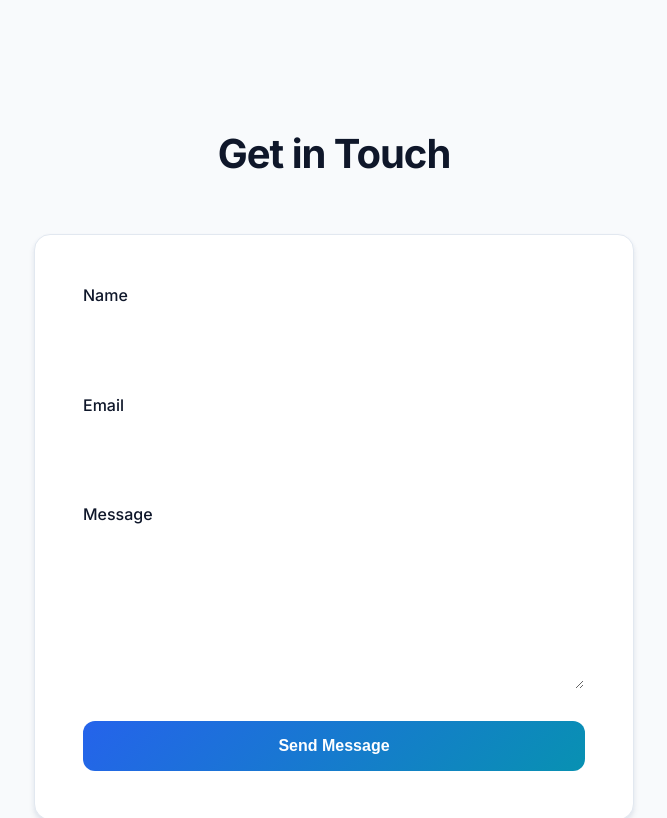
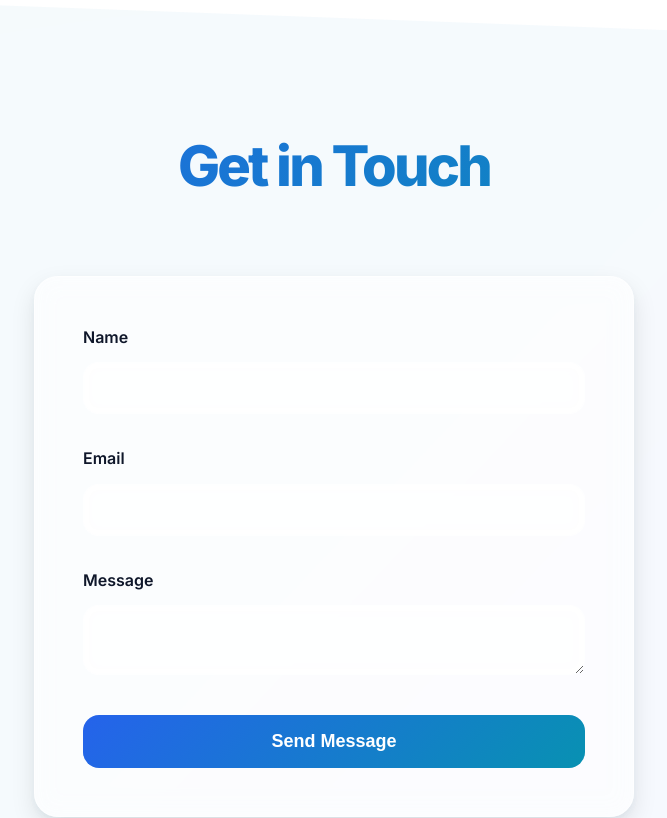
Before and after one commit to TMHSDigital/Github-Pages-Demo-1, a plain HTML site: page index.html in a window 1280 px wide. Shown: the part 2360-3178 px from the top of the page, without its empty margins (306-973 px from the left). Drawn offline with Linux system fonts and the light colour scheme.

Commit message:
Refactor Contact section with modern glass and gradient design
- Implement glass morphism and gradient background for Contact section
- Add dynamic styling for light and dark themes
- Enhance typography with gradient text effects and subtle animations
- Improve visual hierarchy and interactivity with new styling techniques
- Add clip-path and floating background animation for visual depth

```diff
--- a/css/style.css
+++ b/css/style.css
@@ -454,125 +454,192 @@ nav a:hover::after {
 /* Contact Section */
 .contact {
     padding: 8rem 0;
-    background: var(--gray-50);
+    background: var(--glass-bg);
+    backdrop-filter: blur(8px);
+    -webkit-backdrop-filter: blur(8px);
     position: relative;
+    overflow: hidden;
+    clip-path: polygon(0 0, 100% 5%, 100% 100%, 0 95%);
+}
+
+.contact::before {
+    content: '';
+    position: absolute;
+    width: 120%;
+    height: 120%;
+    top: -10%;
+    left: -10%;
+    background: linear-gradient(135deg, var(--blob-2) 0%, var(--blob-1) 100%);
+    opacity: 0.1;
+    filter: blur(70px);
+    transform: translateZ(0);
+    animation: floatBackground 15s ease-in-out infinite alternate;
+}
+
+@keyframes floatBackground {
+    from { transform: translate(-5%, -5%) rotate(-5deg); }
+    to { transform: translate(5%, 5%) rotate(5deg); }
 }
 
 .contact h2 {
-    font-size: 2.5rem;
-    font-weight: 700;
-    margin-bottom: 3rem;
+    font-size: 3.5rem;
+    font-weight: 800;
+    margin-bottom: 4rem;
     text-align: center;
-    color: var(--primary-color);
-    letter-spacing: -0.025em;
+    letter-spacing: -0.05em;
+    background: var(--gradient-primary);
+    -webkit-background-clip: text;
+    background-clip: text;
+    -webkit-text-fill-color: transparent;
+    position: relative;
+    opacity: 0;
+    animation: fadeScale 0.6s ease-out forwards;
+}
+
+@keyframes fadeScale {
+    from { opacity: 0; transform: scale(0.95); }
+    to { opacity: 1; transform: scale(1); }
 }
 
 .contact-form {
     max-width: 600px;
     margin: 2rem auto 0;
-    background: white;
+    background: var(--glass-bg);
+    backdrop-filter: blur(12px);
+    -webkit-backdrop-filter: blur(12px);
     padding: 3rem;
-    border-radius: 1rem;
-    box-shadow: var(--shadow);
-    border: 1px solid var(--gray-200);
+    border-radius: 1.5rem;
+    border: 1px solid var(--glass-border);
+    box-shadow: var(--shadow-lg);
+    transform: translateY(20px);
+    opacity: 0;
+    animation: slideUp 0.6s 0.2s ease-out forwards;
+}
+
+@keyframes slideUp {
+    from { transform: translateY(20px); opacity: 0; }
+    to { transform: translateY(0); opacity: 1; }
 }
 
 .form-group {
     position: relative;
-    margin-bottom: 1.5rem;
-}
-
-label {
+    margin-bottom: 2rem;
+}
+
+.form-group label {
     display: block;
     margin-bottom: 0.75rem;
-    font-weight: 500;
+    font-weight: 600;
     color: var(--primary-color);
+    transform-origin: left;
+    transition: transform 0.3s ease, color 0.3s ease;
+}
+
+.form-group:focus-within label {
+    transform: scale(0.95);
+    color: var(--accent-color);
 }
 
 input,
 textarea {
     width: 100%;
-    padding: 0.875rem 1rem;
+    padding: 1rem 1.25rem;
     border: 1px solid var(--glass-border);
-    border-radius: 0.75rem;
+    border-radius: 1rem;
     font-size: 1rem;
-    transition: all 0.3s cubic-bezier(0.4, 0, 0.2, 1);
-    color: var(--text-color);
     background: var(--glass-bg);
     backdrop-filter: blur(8px);
     -webkit-backdrop-filter: blur(8px);
+    color: var(--text-color);
+    transition: all 0.3s cubic-bezier(0.4, 0, 0.2, 1);
+}
+
+input:hover,
+textarea:hover {
+    border-color: var(--accent-color);
+    box-shadow: 0 0 0 4px rgba(8, 145, 178, 0.1);
 }
 
 input:focus,
 textarea:focus {
     outline: none;
     border-color: var(--accent-color);
-    box-shadow: 0 0 0 4px rgba(8, 145, 178, 0.1);
+    box-shadow: 0 0 0 4px rgba(8, 145, 178, 0.15);
     background: var(--bg-color);
 }
 
-textarea {
-    height: 150px;
-    resize: vertical;
-}
-
 .submit-button {
+    width: 100%;
+    padding: 1rem 2rem;
     background: var(--gradient-primary);
     color: white;
-    padding: 1rem 2rem;
     border: none;
-    border-radius: 0.75rem;
-    font-size: 1rem;
+    border-radius: 1rem;
+    font-size: 1.125rem;
     font-weight: 600;
     cursor: pointer;
     transition: all 0.3s cubic-bezier(0.4, 0, 0.2, 1);
+    position: relative;
+    overflow: hidden;
+}
+
+.submit-button::before {
+    content: '';
+    position: absolute;
+    top: 0;
+    left: 0;
     width: 100%;
+    height: 100%;
+    background: linear-gradient(90deg, transparent, rgba(255, 255, 255, 0.2), transparent);
+    transform: translateX(-100%);
 }
 
 .submit-button:hover {
     transform: translateY(-2px);
     box-shadow: var(--shadow-lg);
-    filter: brightness(1.1);
-}
-
-.form-error {
-    color: #ef4444;
-    font-size: 0.875rem;
-    margin-top: 0.5rem;
-    opacity: 0;
-    transform: translateY(-0.5rem);
-    transition: opacity 0.2s ease, transform 0.2s ease;
-}
-
-[aria-invalid="true"] + .form-error {
-    opacity: 1;
-    transform: translateY(0);
-}
-
-input[aria-invalid="true"],
-textarea[aria-invalid="true"] {
-    border-color: #ef4444;
-    box-shadow: 0 0 0 1px #ef4444;
-}
-
-.form-success {
-    background: #10b981;
-    color: white;
-    padding: 1rem;
-    border-radius: 0.75rem;
-    margin-bottom: 1rem;
-    animation: slideIn 0.3s ease;
-}
-
-@keyframes slideIn {
-    from {
-        opacity: 0;
-        transform: translateY(-10px);
-    }
-    to {
-        opacity: 1;
-        transform: translateY(0);
-    }
+}
+
+.submit-button:hover::before {
+    transform: translateX(100%);
+    transition: transform 0.6s ease;
+}
+
+/* Dark mode enhancements */
+[data-theme="dark"] .contact {
+    background: rgba(15, 23, 42, 0.6);
+}
+
+[data-theme="dark"] .contact::before {
+    opacity: 0.15;
+}
+
+[data-theme="dark"] .contact-form {
+    background: rgba(15, 23, 42, 0.8);
+    border-color: rgba(255, 255, 255, 0.1);
+}
+
+[data-theme="dark"] .form-group label {
+    color: var(--gray-100);
+}
+
+[data-theme="dark"] input,
+[data-theme="dark"] textarea {
+    background: rgba(15, 23, 42, 0.6);
+    border-color: rgba(255, 255, 255, 0.1);
+    color: var(--gray-100);
+}
+
+[data-theme="dark"] input:hover,
+[data-theme="dark"] textarea:hover {
+    border-color: var(--accent-color);
+    box-shadow: 0 0 0 4px rgba(8, 145, 178, 0.1);
+}
+
+[data-theme="dark"] input:focus,
+[data-theme="dark"] textarea:focus {
+    background: rgba(15, 23, 42, 0.8);
+    border-color: var(--accent-color);
+    box-shadow: 0 0 0 4px rgba(8, 145, 178, 0.15);
 }
 
 /* Footer */
```
